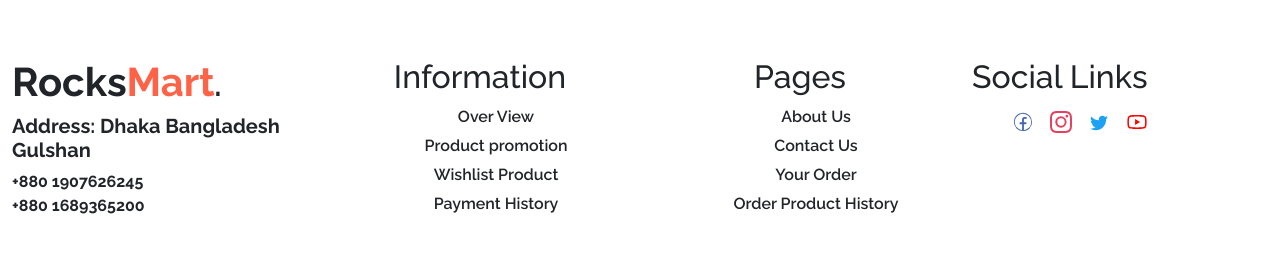
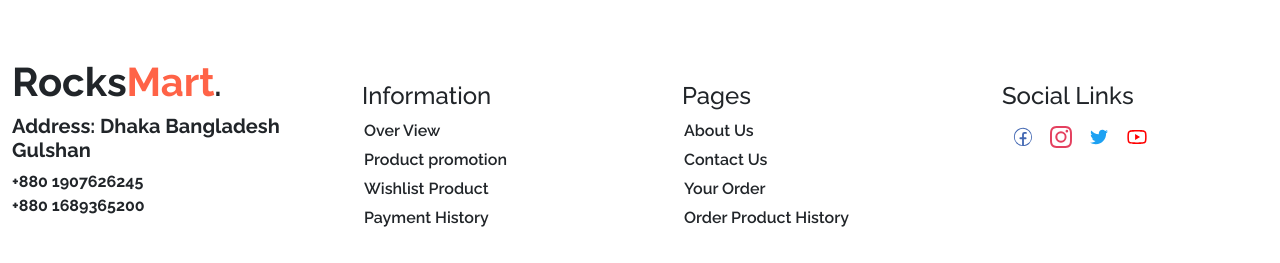
Before and after one commit to programmingherorubel/Rocks-Mart-Front-end, a React (Vite) app: page / in a window 1280 px wide. Shown: the part 1711-1974 px from the top of the page. Built offline with nearby package versions, Linux system fonts and the light colour scheme; no server answers.

Commit message:
complete

```diff
--- a/src/AuthProvider/AuthProvider.jsx
+++ b/src/AuthProvider/AuthProvider.jsx
@@ -113,9 +113,10 @@ const AuthProvider = ({ children }) => {
 
 
     useEffect(() => {
+        setLoading(true)
         const unsubscribe = onAuthStateChanged(auth, (user) => {
             setUser(user);
-
+            setLoading(false)
         });
         return () => {
             return unsubscribe();
--- a/src/Components/Footer.jsx
+++ b/src/Components/Footer.jsx
@@ -29,25 +29,25 @@ const Footer = () => {
 
                 </Col>
                 <Col md={4} lg={3} sm={6}>
-                    <h2 className='text-center'>Information</h2>
+                    <h4 className='mt-4' style={{marginLeft:'30px'}}>Information</h4>
                     <ul >
-                        <li style={{listStyle:'none',textAlign:'center',marginTop:'5px',fontWeight:'600'}}>Over View</li>
-                        <li style={{listStyle:'none',textAlign:'center',marginTop:'5px',fontWeight:'600'}}>Product promotion</li>
-                        <li style={{listStyle:'none',textAlign:'center',marginTop:'5px',fontWeight:'600'}}>Wishlist Product</li>
-                        <li style={{listStyle:'none',textAlign:'center',marginTop:'5px',fontWeight:'600'}}>Payment History</li>
+                        <li style={{listStyle:'none',marginTop:'5px',fontWeight:'600'}}>Over View</li>
+                        <li style={{listStyle:'none',marginTop:'5px',fontWeight:'600'}}>Product promotion</li>
+                        <li style={{listStyle:'none',marginTop:'5px',fontWeight:'600'}}>Wishlist Product</li>
+                        <li style={{listStyle:'none',marginTop:'5px',fontWeight:'600'}}>Payment History</li>
                     </ul>
                 </Col>
                 <Col md={4} lg={3} sm={6}>
-                    <h2 className='text-center'>Pages</h2>
+                    <h4 className='mt-4' style={{marginLeft:'30px'}}>Pages</h4>
                     <ul >
-                        <li style={{listStyle:'none',textAlign:'center',marginTop:'5px',fontWeight:'600'}}>About Us</li>
-                        <li style={{listStyle:'none',textAlign:'center',marginTop:'5px',fontWeight:'600'}}>Contact Us</li>
-                        <li style={{listStyle:'none',textAlign:'center',marginTop:'5px',fontWeight:'600'}}>Your Order</li>
-                        <li style={{listStyle:'none',textAlign:'center',marginTop:'5px',fontWeight:'600'}}>Order Product History</li>
+                        <li style={{listStyle:'none',marginTop:'5px',fontWeight:'600'}}>About Us</li>
+                        <li style={{listStyle:'none',marginTop:'5px',fontWeight:'600'}}>Contact Us</li>
+                        <li style={{listStyle:'none',marginTop:'5px',fontWeight:'600'}}>Your Order</li>
+                        <li style={{listStyle:'none',marginTop:'5px',fontWeight:'600'}}>Order Product History</li>
                     </ul>
                 </Col>
                 <Col md={4} lg={3} sm={6}>
-                    <h2 cl>Social Links</h2>
+                    <h4 className='mt-4' style={{marginLeft:'30px'}} >Social Links</h4>
                     <ul style={{ display: 'flex',alignItems:'center' }}>
                         <li style={{ listStyle: 'none' }} className='mx-2'>
                             <CiFacebook style={{ color: facebookColor, fontSize: '22px' }} />
```
